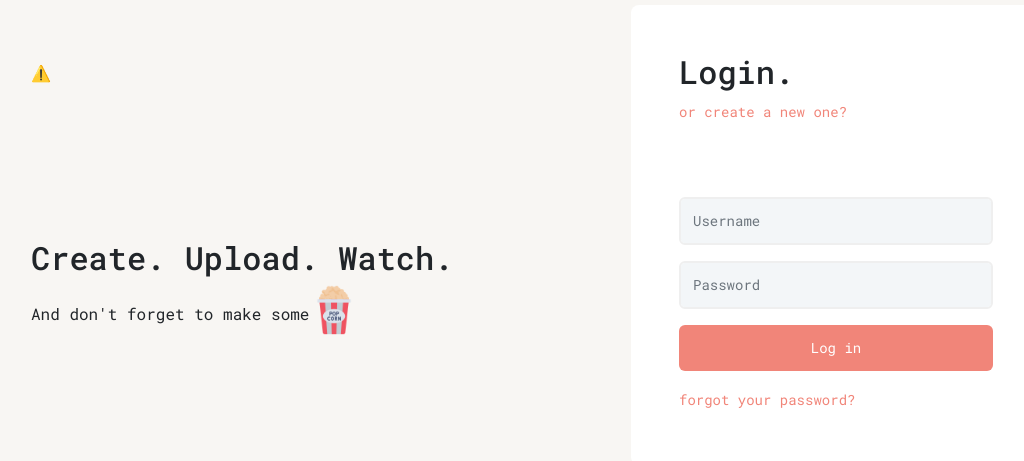
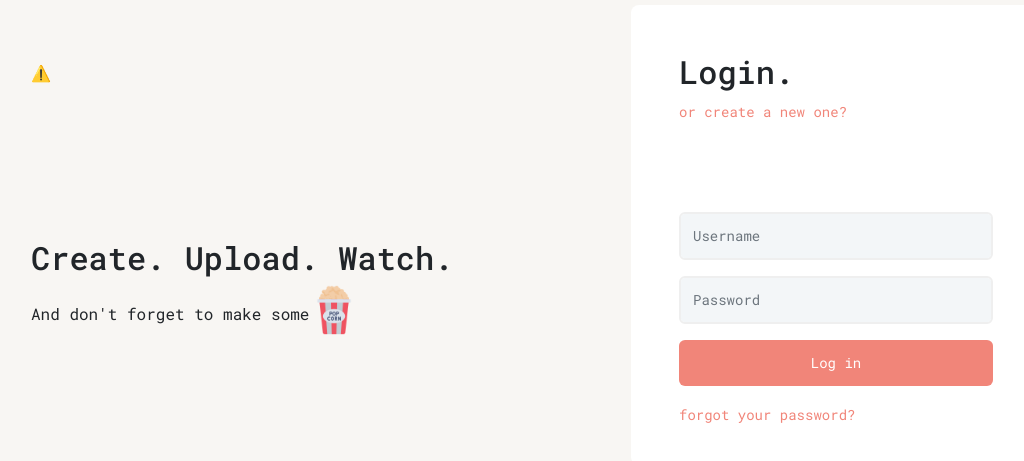
Before and after one commit to SubCoder1/Popcorn-web, a Vue app: page /auth/login in a window 1280 px wide. Shown: the part 165-626 px from the top of the page, without its empty margins (104-1128 px from the left). Built offline with nearby package versions, Linux system fonts and the light colour scheme; no server answers.

Commit message:
Increased form error box height

```diff
--- a/src/App.vue
+++ b/src/App.vue
@@ -64,7 +64,7 @@ a:hover {
 }
 
 .form-errors {
-  height: 50px;
+  height: 65px;
   color: rgb(241, 133, 121);
   padding: 0.75rem;
 }
```
